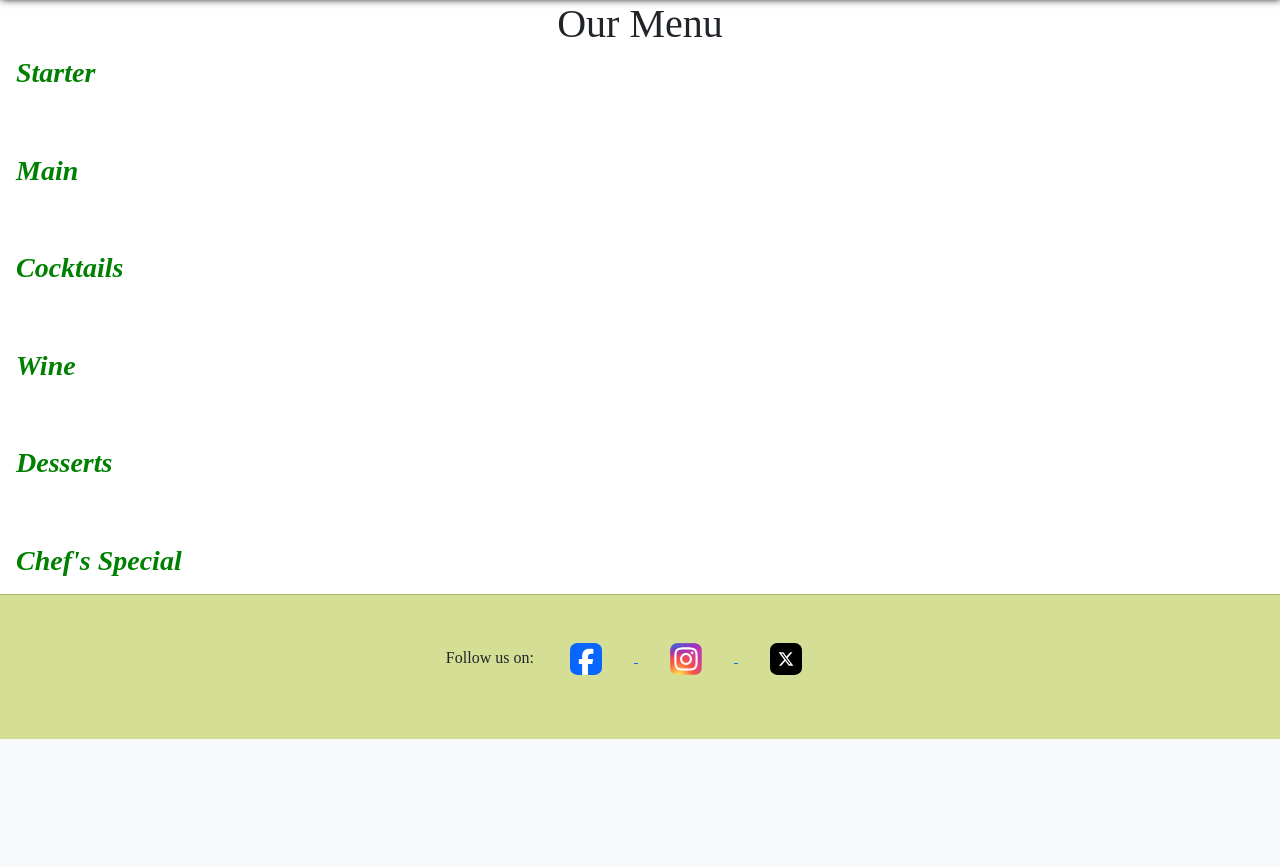
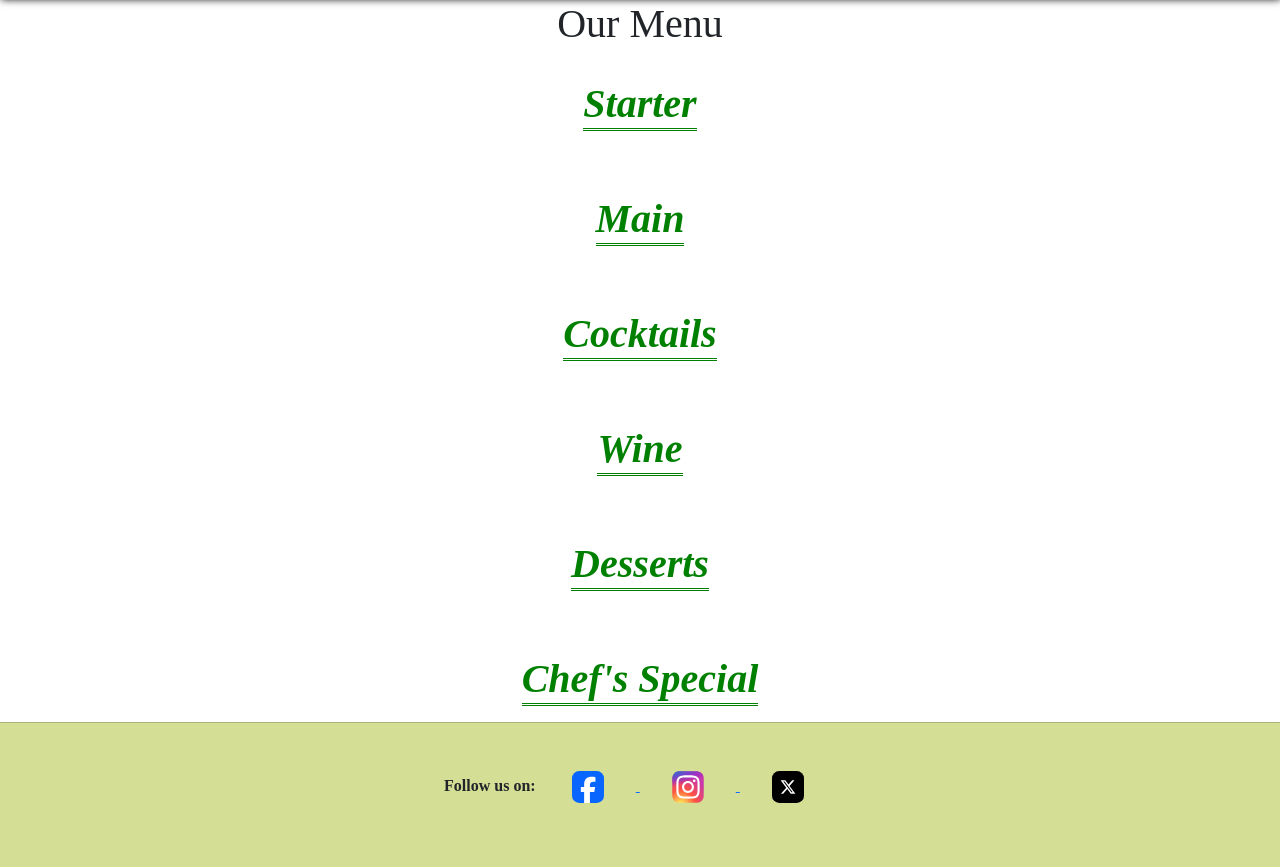
Before and after one commit to Niraja85/The-Olive-Green, a Django app: page /menu/menu/ in a window 1280 px wide. Shown: the part 116-983 px from the top of the page. Before the commit the page ends 855 px from the top, so only its background shows below. Run offline with Django 5.2, Linux system fonts and the light colour scheme; data that the repository does not hold is empty; some libraries are stand-ins or nearby versions.

Commit message:
Updated font styles on menu page, and added favicon

```diff
--- a/booking/templates/booking/booking.html
+++ b/booking/templates/booking/booking.html
@@ -4,6 +4,11 @@
 {% block extra_css %}
 <!-- Bootstrap css -->
 <link href="https://cdn.jsdelivr.net/npm/bootstrap@5.3.7/dist/css/bootstrap.min.css" rel="stylesheet" integrity="sha384-LN+7fdVzj6u52u30Kp6M/trliBMCMKTyK833zpbD+pXdCLuTusPj697FH4R/5mcr" crossorigin="anonymous">
+
+<!-- Favicon -->
+<link rel="apple-touch-icon" sizes="180x180" href="{% static 'favicon/favicon_io/apple-touch-icon.png' %}">
+<link rel="icon" type="image/png" sizes="32x32" href="{% static 'favicon/favicon_io/favicon-32x32.png' %}">
+<link rel="icon" type="image/png" sizes="16x16" href="{% static 'favicon/favicon_io/favicon-16x16.png' %}">
 
 <!-- Base css -->
 <link rel="stylesheet" href="{% static 'css/base.css' %}">
--- a/menu/static/menu/css/menu.css
+++ b/menu/static/menu/css/menu.css
@@ -18,10 +18,12 @@
 /* ---- Category title ---- */
 #menu-page .category-title {
   margin: 0 0 1rem;
-  font-size: 1.75rem;
+  font-size: 2.5rem;
   font-style: italic;
   color: green;
   font-weight: bold;
+  justify-self: center;
+  border-bottom: double;
 }
 
 /* ---- Individual menu card ---- */
@@ -42,7 +44,7 @@
 
 #menu-page .item-title {
   margin: 0;
-  font-size: 1.15rem;
+  font-size: 0.75rem;
   font-weight: 600;
 }
 
--- a/menu/templates/menu/menu.html
+++ b/menu/templates/menu/menu.html
@@ -5,8 +5,15 @@
 <!-- Include base CSS and Bootstrap manually because base.html only puts Bootstrap inside the block -->
 <link href="https://cdn.jsdelivr.net/npm/bootstrap@5.3.7/dist/css/bootstrap.min.css" rel="stylesheet" integrity="sha384-LN+7fdVzj6u52u30Kp6M/trliBMCMKTyK833zpbD+pXdCLuTusPj697FH4R/5mcr" crossorigin="anonymous">
 
+<!-- Favicon -->
+<link rel="apple-touch-icon" sizes="180x180" href="{% static 'favicon/favicon_io/apple-touch-icon.png' %}">
+<link rel="icon" type="image/png" sizes="32x32" href="{% static 'favicon/favicon_io/favicon-32x32.png' %}">
+<link rel="icon" type="image/png" sizes="16x16" href="{% static 'favicon/favicon_io/favicon-16x16.png' %}">
+
  <!-- base.css -->
+
 <link rel="stylesheet" href="{% static 'css/base.css' %}">
+
 <!-- menu specific css -->
 <link rel="stylesheet" href="{% static 'menu/css/menu.css' %}">
 {% endblock %}
@@ -14,6 +21,7 @@
 {% block content %}
 <section id="menu-page" class="menu-wrapper">
     <h1 class="text-center">Our Menu</h1>
+    <br>
     <div class="menu-grid">
         {% for category_label, items in grouped_menu.items %}
         <div class="category-box">
--- a/static/css/base.css
+++ b/static/css/base.css
@@ -68,6 +68,9 @@ footer {
     justify-content: center;
     align-items: center;
  }
+ footer p {
+    font-weight: bold;
+ }
  .social-icon {
     height: 2rem;
     margin: 2rem;
@@ -111,6 +114,13 @@ footer {
     border-style: none;
 }
 
+.get-in-touch-card-body a {
+    color: orangered;
+}
+.get-in-touch-card-body a.btn {
+    color: white;
+}
+
 /*Media query for small screens */
 /* Home Page */
 @media (min-width: 576px) and (max-width:770px){
```
